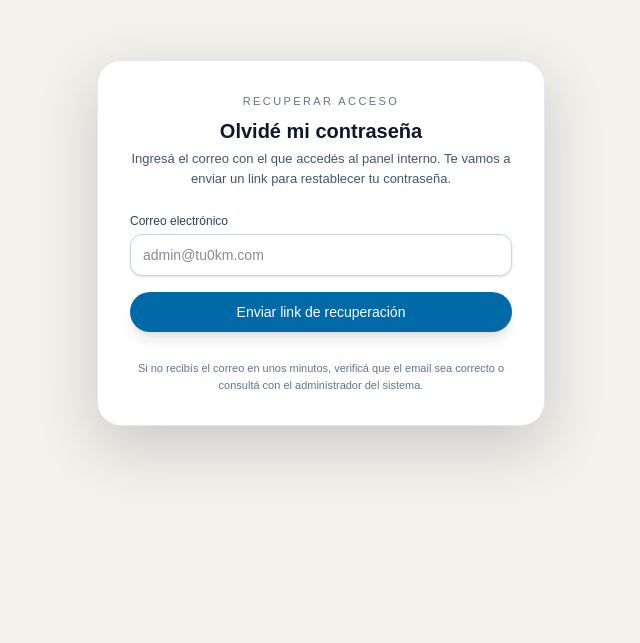
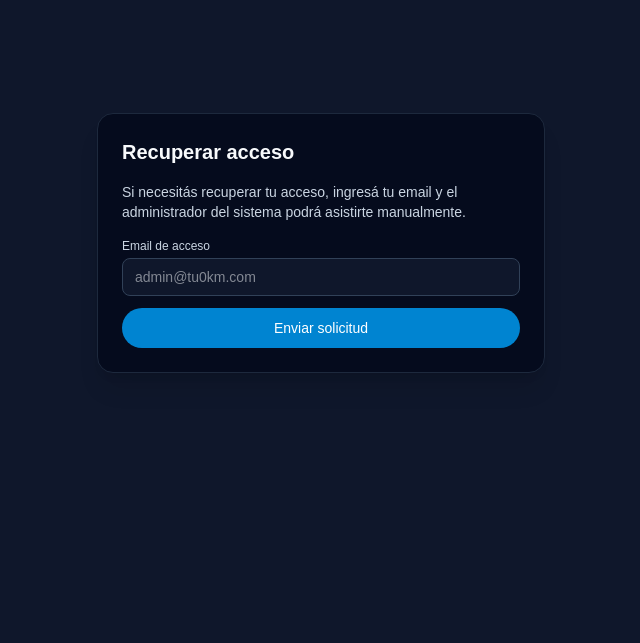
Before and after one commit to DavidFlautero/ladingpageconse1, a Next.js app: page /forgot-password in a window 1280 px wide. Shown: the part 157-800 px from the top of the page, without its empty margins (319-959 px from the left). Built offline with nearby package versions, Linux system fonts and the light colour scheme.

Commit message:
subiendo datos

```diff
--- a/app/(auth)/forgot-password/page.tsx
+++ b/app/(auth)/forgot-password/page.tsx
@@ -1,88 +1,57 @@
 "use client";
 
 import { useState } from "react";
-import { sendResetPasswordEmail } from "@/utils/auth/resetPassword";
 
 export default function ForgotPasswordPage() {
   const [email, setEmail] = useState("");
-  const [status, setStatus] = useState<"idle" | "loading" | "ok" | "error">(
-    "idle"
-  );
-  const [errorMsg, setErrorMsg] = useState<string | null>(null);
+  const [sent, setSent] = useState(false);
 
-  const handleSubmit = async (e: React.FormEvent<HTMLFormElement>) => {
+  const handleSubmit = (e: React.FormEvent) => {
     e.preventDefault();
-    setStatus("loading");
-    setErrorMsg(null);
-
-    try {
-      await sendResetPasswordEmail(email);
-      setStatus("ok");
-    } catch (err: any) {
-      console.error("Error al enviar resetPassword:", err);
-      setStatus("error");
-      setErrorMsg(err?.message ?? "No se pudo enviar el correo.");
-    }
+    // Por ahora no llamamos a Supabase:
+    // solo mostramos un mensaje y listo.
+    setSent(true);
   };
 
   return (
-    <main className="min-h-screen bg-[#f3f1eb] flex items-center justify-center px-4">
-      <div className="w-full max-w-md bg-white border border-slate-200 rounded-3xl shadow-[0_20px_60px_rgba(15,23,42,0.18)] p-6 md:p-8">
-        <div className="mb-6 text-center">
-          <p className="text-[11px] uppercase tracking-[0.22em] text-slate-500 mb-2">
-            Recuperar acceso
-          </p>
-          <h1 className="text-xl font-semibold text-slate-900">
-            Olvidé mi contraseña
-          </h1>
-          <p className="text-[13px] text-slate-600 mt-1">
-            Ingresá el correo con el que accedés al panel interno. Te vamos a
-            enviar un link para restablecer tu contraseña.
-          </p>
-        </div>
+    <main className="min-h-screen flex items-center justify-center bg-slate-900 text-slate-50 px-4">
+      <div className="w-full max-w-md bg-slate-950/70 border border-slate-800 rounded-2xl p-6 shadow-xl space-y-4">
+        <h1 className="text-xl font-semibold">
+          Recuperar acceso
+        </h1>
+        <p className="text-sm text-slate-300">
+          Si necesitás recuperar tu acceso, ingresá tu email y el administrador
+          del sistema podrá asistirte manualmente.
+        </p>
 
-        <form onSubmit={handleSubmit} className="space-y-4">
+        <form onSubmit={handleSubmit} className="space-y-3">
           <div>
-            <label className="block text-[12px] font-medium text-slate-700 mb-1">
-              Correo electrónico
+            <label className="block text-xs font-medium text-slate-300 mb-1">
+              Email de acceso
             </label>
             <input
               type="email"
               required
               value={email}
               onChange={(e) => setEmail(e.target.value)}
-              className="w-full rounded-xl border border-slate-300 bg-white px-3 py-2.5 text-sm text-slate-900 shadow-sm focus:outline-none focus:ring-2 focus:ring-sky-400 focus:border-sky-400"
+              className="w-full rounded-lg border border-slate-700 bg-slate-900 px-3 py-2 text-sm text-slate-50 focus:outline-none focus:ring-2 focus:ring-sky-500"
               placeholder="admin@tu0km.com"
             />
           </div>
 
-          {status === "ok" && (
-            <p className="text-[12px] text-emerald-700 bg-emerald-50 border border-emerald-100 rounded-xl px-3 py-2">
-              Te enviamos un correo para restablecer tu contraseña. Revisá
-              también la carpeta de spam o promociones.
-            </p>
-          )}
-
-          {status === "error" && (
-            <p className="text-[12px] text-red-600 bg-red-50 border border-red-100 rounded-xl px-3 py-2">
-              Error: {errorMsg}
+          {sent && (
+            <p className="text-xs text-emerald-400 bg-emerald-900/30 border border-emerald-700/60 rounded-lg px-3 py-2">
+              Gracias. Registramos tu solicitud. Contactá al administrador para
+              completar el proceso.
             </p>
           )}
 
           <button
             type="submit"
-            disabled={status === "loading"}
-            className="w-full rounded-full bg-sky-700 py-2.5 text-sm font-medium text-white shadow-lg hover:bg-sky-600 transition disabled:opacity-70"
+            className="w-full rounded-full bg-sky-600 hover:bg-sky-500 text-sm font-medium text-white py-2.5 transition"
           >
-            {status === "loading"
-              ? "Enviando link..."
-              : "Enviar link de recuperación"}
+            Enviar solicitud
           </button>
-
-          <p className="mt-3 text-[11px] text-slate-500 text-center">
-            Si no recibís el correo en unos minutos, verificá que el email sea
-            correcto o consultá con el administrador del sistema.
-          </p>
         </form>
       </div>
     </main>
```
